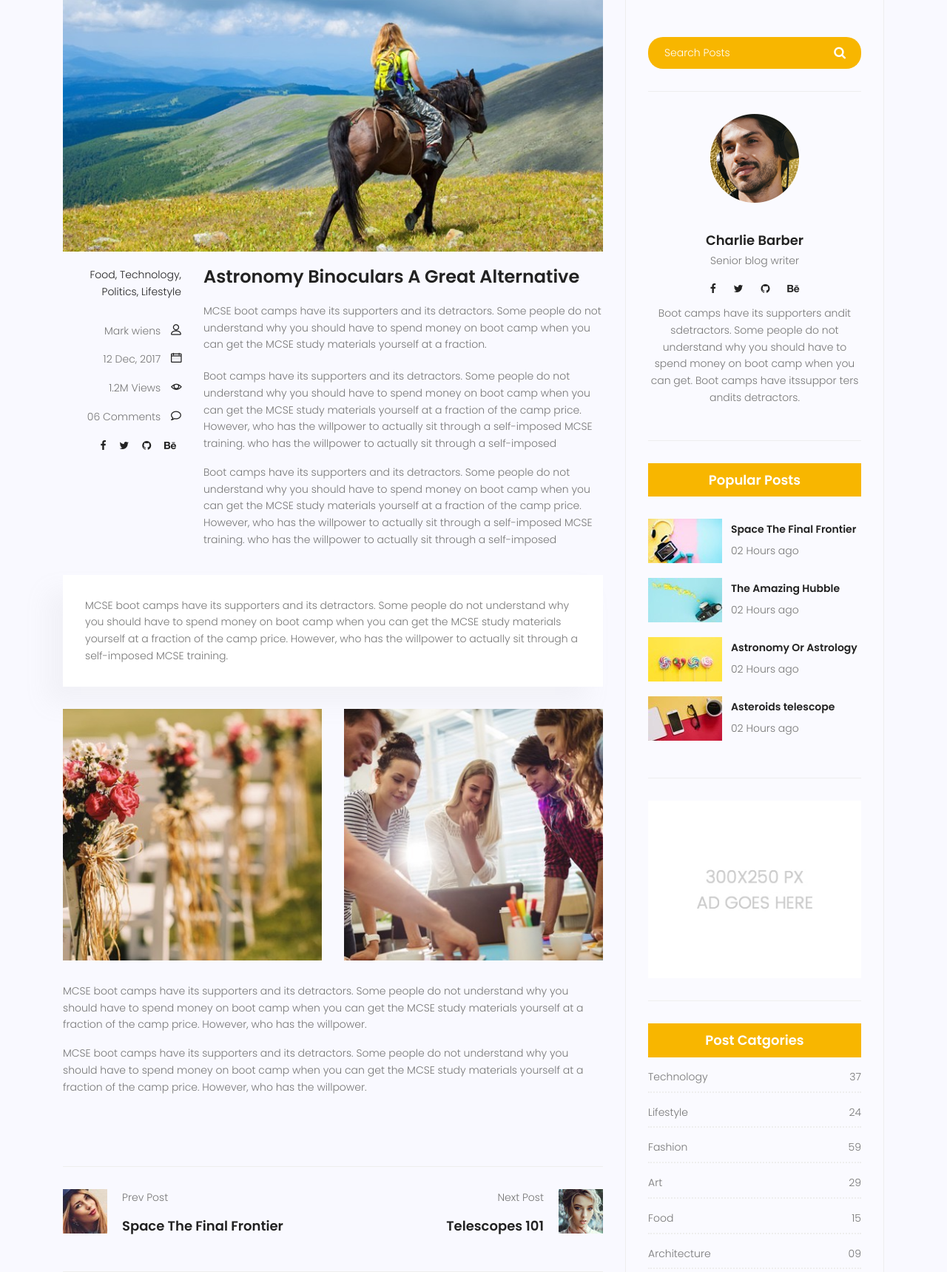
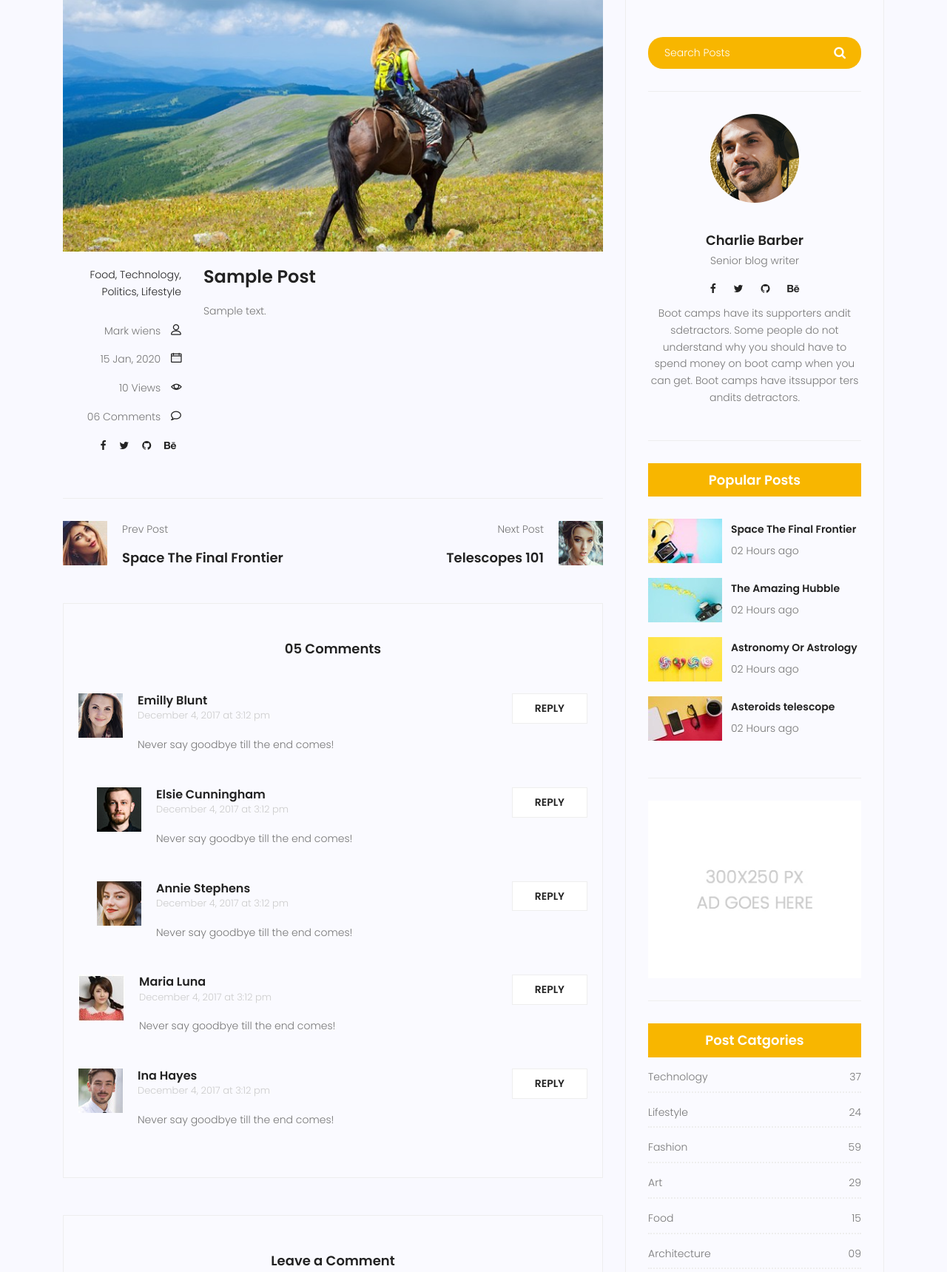
Before and after one commit to arman-ala/mk_django_1, a Django app: page /blog/1 in a window 1280 px wide. Shown: the part 421-2140 px from the top of the page at 74% size. Run offline with Django 4.2, Linux system fonts and the light colour scheme; tables that the repository leaves empty hold one stand-in row (values such as "Sample post"); some libraries are stand-ins or nearby versions.

Commit message:
some dummy data was replaced by real dynamic data in blog-single.html .

```diff
--- a/templates/blog/blog-single.html
+++ b/templates/blog/blog-single.html
@@ -38,8 +38,8 @@
 									</ul>
 									<div class="user-details row">
 										<p class="user-name col-lg-12 col-md-12 col-6"><a href="#">Mark wiens</a> <span class="lnr lnr-user"></span></p>
-										<p class="date col-lg-12 col-md-12 col-6"><a href="#">12 Dec, 2017</a> <span class="lnr lnr-calendar-full"></span></p>
-										<p class="view col-lg-12 col-md-12 col-6"><a href="#">1.2M Views</a> <span class="lnr lnr-eye"></span></p>
+										<p class="date col-lg-12 col-md-12 col-6"><a href="#">{{ post.published_date|date:"j M, Y" }}</a> <span class="lnr lnr-calendar-full"></span></p>
+										<p class="view col-lg-12 col-md-12 col-6"><a href="#">{{ post.counted_views }} Views</a> <span class="lnr lnr-eye"></span></p>
 										<p class="comments col-lg-12 col-md-12 col-6"><a href="#">06 Comments</a> <span class="lnr lnr-bubble"></span></p>
 										<ul class="social-links col-lg-12 col-md-12 col-6">
 											<li><a href="#"><i class="fa fa-facebook"></i></a></li>
@@ -50,37 +50,10 @@
 									</div>
 								</div>
 								<div class="col-lg-9 col-md-9">
-									<h3 class="mt-20 mb-20">Astronomy Binoculars A Great Alternative</h3>
+									<h3 class="mt-20 mb-20">{{ post.title|title }}</h3>
 									<p class="excert">
-										MCSE boot camps have its supporters and its detractors. Some people do not understand why you should have to spend money on boot camp when you can get the MCSE study materials yourself at a fraction.
+										{{ post.content }}
 									</p>
-									<p>
-										Boot camps have its supporters and its detractors. Some people do not understand why you should have to spend money on boot camp when you can get the MCSE study materials yourself at a fraction of the camp price. However, who has the willpower to actually sit through a self-imposed MCSE training. who has the willpower to actually sit through a self-imposed
-									</p>
-									<p>
-										Boot camps have its supporters and its detractors. Some people do not understand why you should have to spend money on boot camp when you can get the MCSE study materials yourself at a fraction of the camp price. However, who has the willpower to actually sit through a self-imposed MCSE training. who has the willpower to actually sit through a self-imposed
-									</p>
-								</div>
-								<div class="col-lg-12">
-									<div class="quotes">
-										MCSE boot camps have its supporters and its detractors. Some people do not understand why you should have to spend money on boot camp when you can get the MCSE study materials yourself at a fraction of the camp price. However, who has the willpower to actually sit through a self-imposed MCSE training.
-									</div>
-									<div class="row mt-30 mb-30">
-										<div class="col-6">
-											<img class="img-fluid" src="{% static 'img/blog/post-img1.jpg' %}" alt="">
-										</div>
-										<div class="col-6">
-											<img class="img-fluid" src="{% static 'img/blog/post-img2.jpg' %}" alt="">
-										</div>
-										<div class="col-lg-12 mt-30">
-											<p>
-												MCSE boot camps have its supporters and its detractors. Some people do not understand why you should have to spend money on boot camp when you can get the MCSE study materials yourself at a fraction of the camp price. However, who has the willpower.
-											</p>
-											<p>
-												MCSE boot camps have its supporters and its detractors. Some people do not understand why you should have to spend money on boot camp when you can get the MCSE study materials yourself at a fraction of the camp price. However, who has the willpower.
-											</p>
-										</div>
-									</div>
 								</div>
 							</div>
 							<div class="navigation-area">
```
